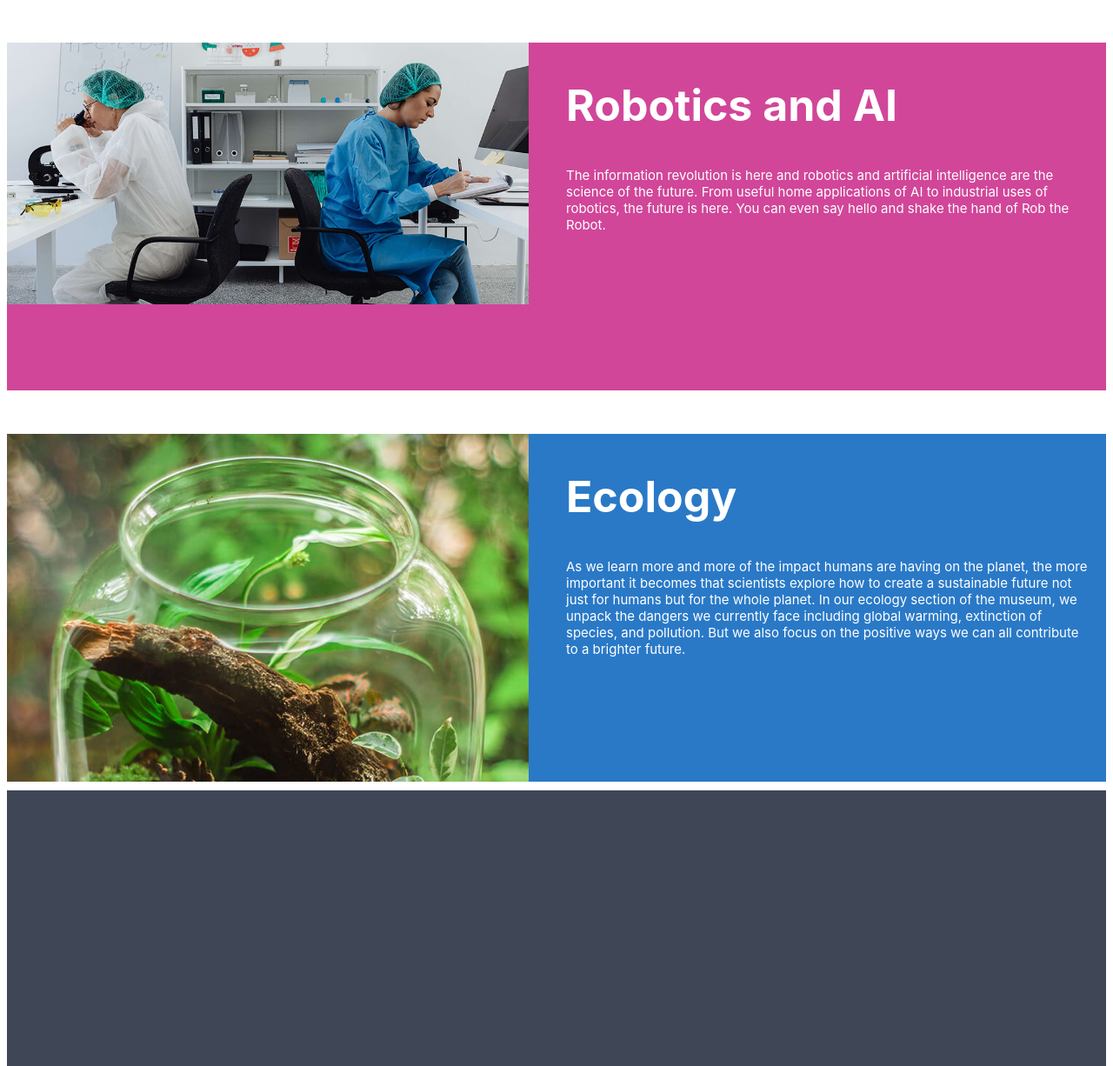
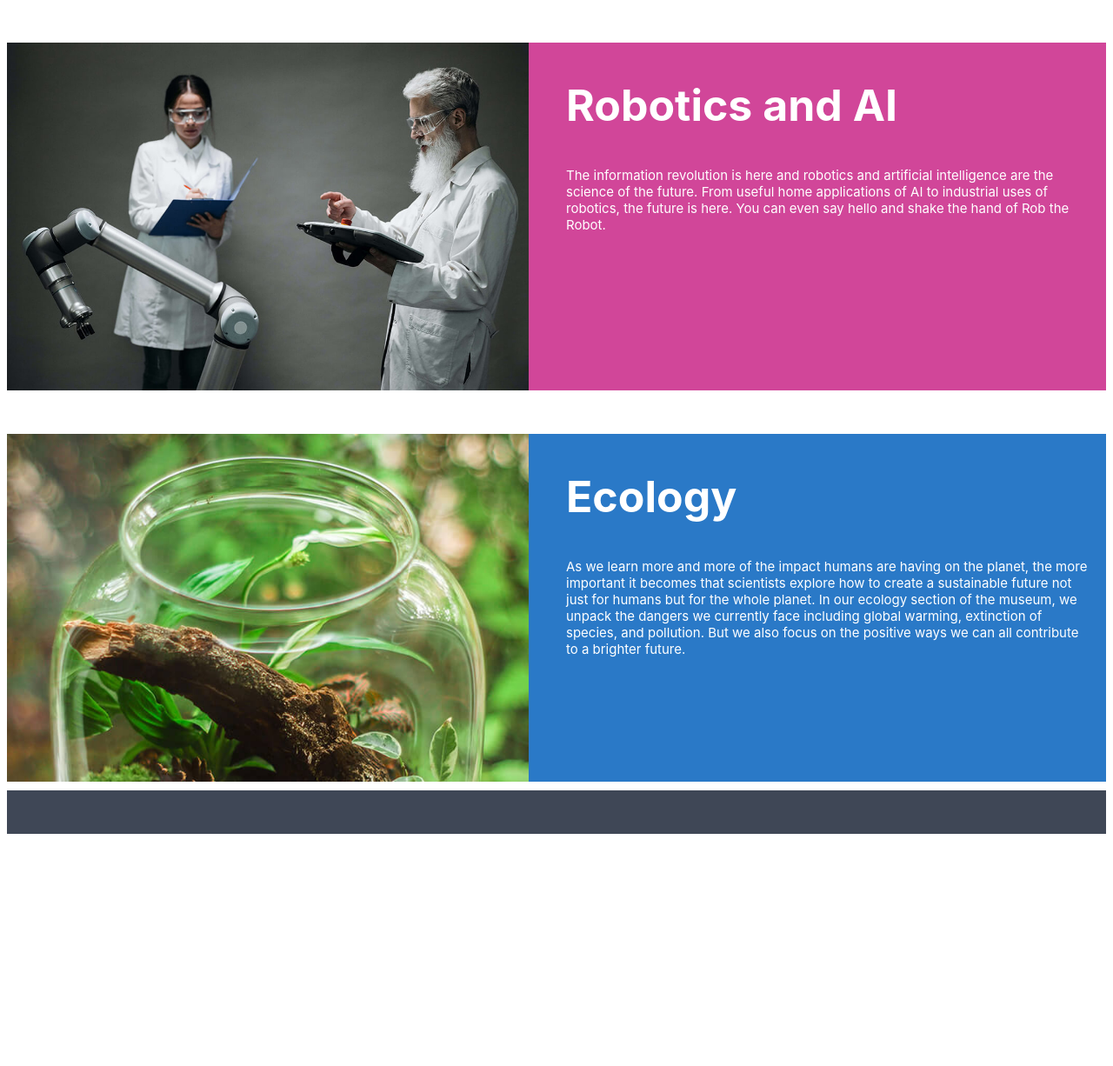
Before and after one commit to jkjode/semesterproject1, a plain HTML site: page exhibitionspaces.html in a window 1280 px wide. Shown: the part 1534-2760 px from the top of the page at 87% size. After the commit the page ends 2501 px from the top, so only its background shows below. Drawn offline with Linux system fonts and the light colour scheme; a web font is replaced by a local one.

Commit message:
fixed css exhibition spaces

```diff
--- a/CSS/styles-exhibitionspaces.css
+++ b/CSS/styles-exhibitionspaces.css
@@ -255,6 +255,6 @@ nav {
 .footer {
   background-color: #3F4756;
   width: device-width;
-  height: 200px;
+  height: 50px;
   margin-top: 10px;
 }
--- a/exhibitionspaces.html
+++ b/exhibitionspaces.html
@@ -47,8 +47,8 @@
           <p>Explore the wonders of our cosmos. Our fantastic exhibition, ‘The Sky Above Us’, explores the night sky and what we can see and know about the universe around us. We’ll locate the various constellations and galaxies that can be seen and learn a bit about the early navigators who used the stars to travel by.
             Follow the journey of our solar exploration: from early Arab traders, to Galileo’s telescope, to the latest exploration of the planets in our solar system.
           </p>
+        </div>
         <img src="/IMAGES/lunar.jpg" alt="moon phases" class="lunar">
-        </div>
       </div>
       <div class="blue">
         <img src="/IMAGES/skeletons.jpg" alt="animal skeletons" class="skeletons">
@@ -66,17 +66,17 @@
           <p>From micro-organisms to the human body, major breakthroughs in biology are offering us unique insights into the great wonders of the tiny world.
             For many people their life expectancy is much longer and their quality of life much improved, thanks to the growth of our understanding of medicine. Over a series of exhibits we explore the history of medicine and take a look at some major breakthroughs including the discovery of penicillin and the first heart transplant.
             Many of our great medicinal discoveries have come not only from the lab, but also from observing animals in the wild. Often our fellow creatures have beat us to it.</p>
+        </div>
         <img src="/IMAGES/labwork2.jpg" alt="Labworkers" class="labwork2">
-        </div>
       </div>
       <div class="pink">
-        <img src="/IMAGES/labwork.jpg" alt="robotlab" class="robotarm">
+        <img src="/IMAGES/robotscience.jpg" alt="robotlab" class="robotarm">
         <div class="roboticsai">
           <H2>Robotics and AI</H2>
           <p>The information revolution is here and robotics and artificial intelligence are the science of the future. From useful home applications of AI to industrial uses of robotics, the future is here. You can even say hello and shake the hand of Rob the Robot.
           </p>
         </div>
-        <img src="/IMAGES/robotscience.jpg" alt="robotarm" class="robot">
+        <img src="/IMAGES/robotarm.jpg" alt="robotarm" class="robot">
       </div>
       <div class="blue">
         <img src="/IMAGES/potplant.jpg" alt="plants in jar" class="jarplant">
@@ -91,7 +91,7 @@
     </section>
 
     <section class="footer">
-      <div class="grey"></div>
+      <div></div>
     </section>
   </body>
 </html>
```
Also changed, not shown: explore.html (+0 -1 lines), specialevents.html (+1 -1 lines), visit.html (+0 -3 lines).
